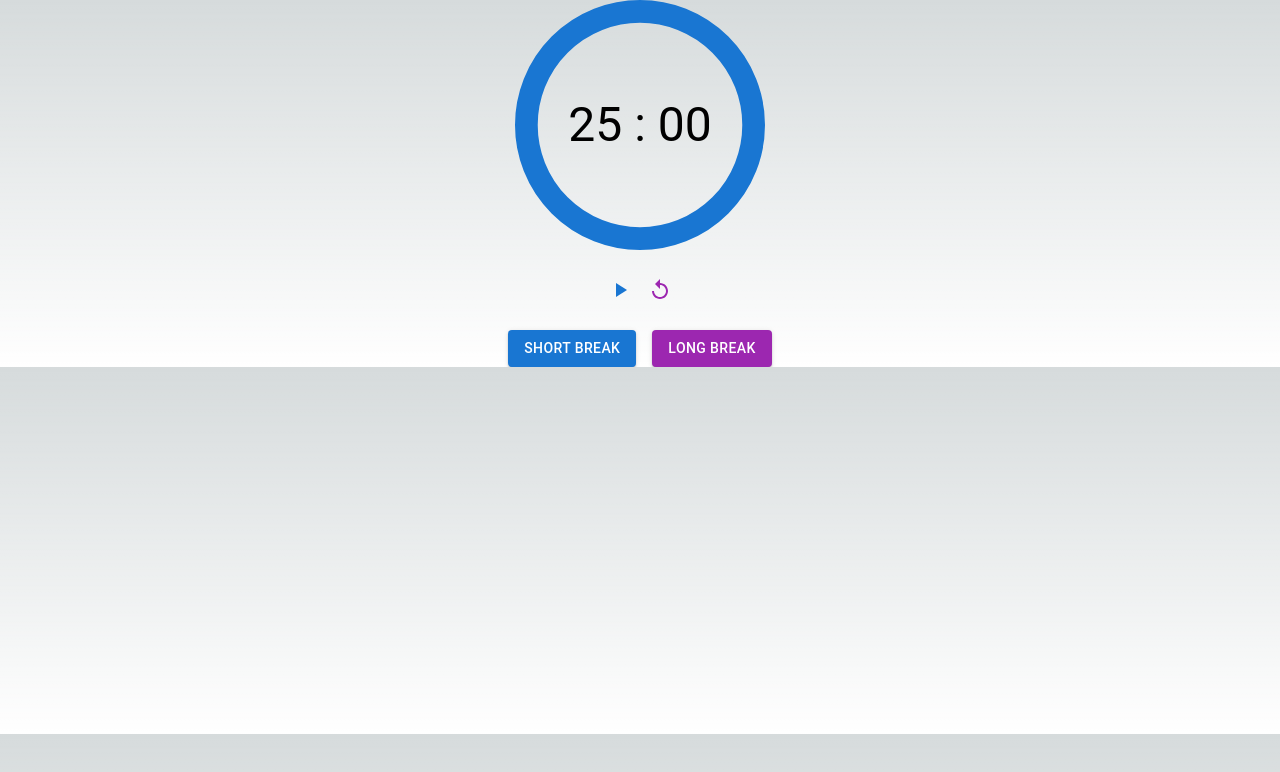
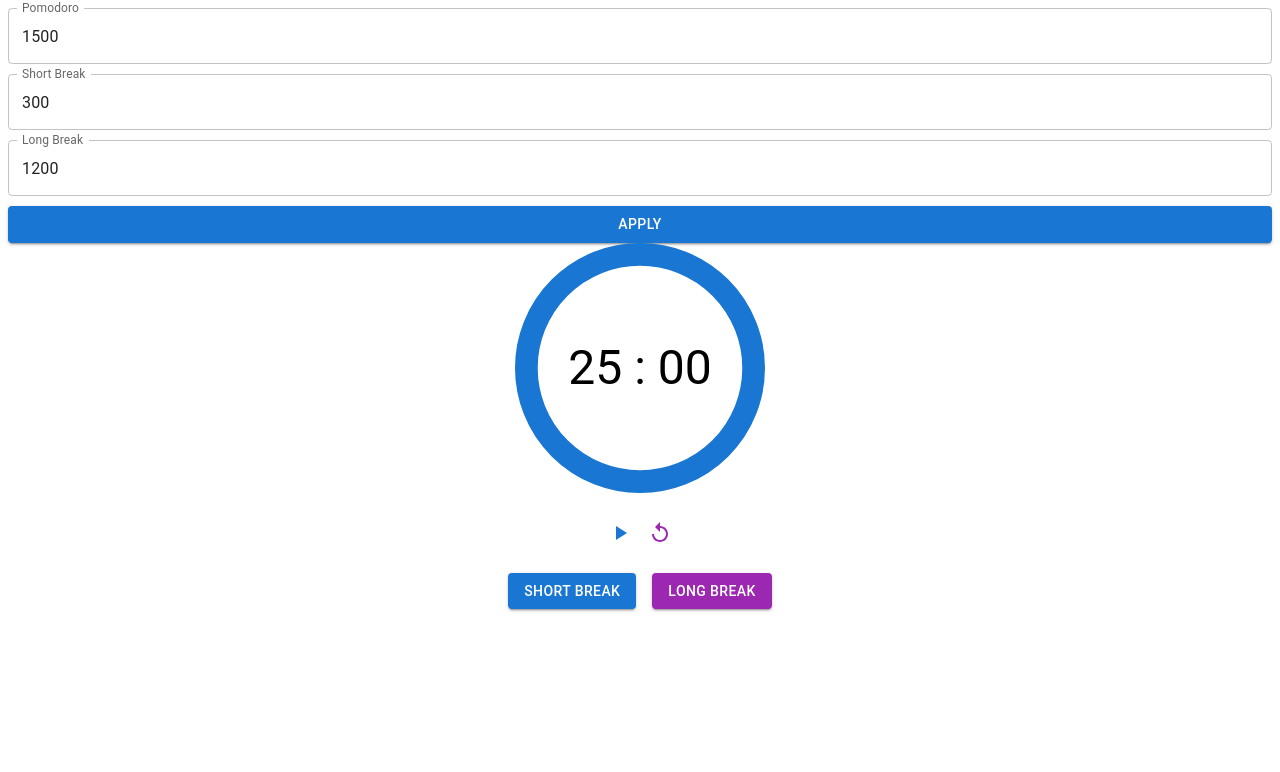
Before and after one commit to SebaaAguilera/pomodoro, a Next.js app: page / in a window 1280 px wide. Shown: the top 772 px of the page. Built offline with nearby package versions, Linux system fonts and the light colour scheme.

Commit message:
upd: TimerConfig component

```diff
--- a/src/components/Timer/index.js
+++ b/src/components/Timer/index.js
@@ -3,7 +3,7 @@ import CircularTimer from './CircularTimer'
 import PlayPauseButton from './PlayPauseButton'
 import ResetButton from './ResetButton'
 
-const PomodoroTimer = ({ timer, totalSeconds }) => {
+const PomodoroTimer = ({ timer, timersSeconds }) => {
   const [isActive, setIsActive] = useState(false)
   const [secondsLeft, setSecondsLeft] = useState(0)
 
@@ -13,8 +13,8 @@ const PomodoroTimer = ({ timer, totalSeconds }) => {
 
   const resetTimer = useCallback(() => {
     setIsActive(false)
-    setSecondsLeft(totalSeconds)
-  }, [totalSeconds])
+    setSecondsLeft(timersSeconds[timer])
+  }, [timer, timersSeconds])
 
   useEffect(() => {
     resetTimer()
@@ -37,7 +37,7 @@ const PomodoroTimer = ({ timer, totalSeconds }) => {
 
   return (
     <>
-      <CircularTimer isActive={isActive} secondsLeft={secondsLeft} totalSeconds={totalSeconds}/>
+      <CircularTimer isActive={isActive} secondsLeft={secondsLeft} totalSeconds={timersSeconds[timer]}/>
       <div style={{ marginTop: '20px', display: 'flex', justifyContent: 'center' }}>
         <PlayPauseButton isActive={isActive} toggle={toggleTimer}/>
         <ResetButton reset={resetTimer}/>
--- /dev/null
+++ b/src/components/TimerConfig/index.js
@@ -0,0 +1,60 @@
+import { useRef, useState } from 'react'
+import Box from '@mui/material/Box'
+import Button from '@mui/material/Button'
+import TextField from '@mui/material/TextField'
+
+const TimerConfig = ({ timersSeconds, setTimersSeconds }) => {
+  const pomodoroRef = useRef(null)
+  const shortBreakRef = useRef(null)
+  const longBreakRef = useRef(null)
+
+  const onSubmit = (e) => {
+    e.preventDefault()
+
+    setTimersSeconds({
+      POMODORO: parseInt(pomodoroRef.current.value),
+      SHORT_BREAK: parseInt(shortBreakRef.current.value),
+      LONG_BREAK: parseInt(longBreakRef.current.value)
+    })
+  }
+
+  return (
+    <Box
+      component="form"
+      noValidate
+      autoComplete="off"
+      onSubmit={onSubmit}
+    >
+      <TextField
+        inputRef={pomodoroRef}
+        label="Pomodoro"
+        fullWidth
+        sx={{ marginBottom: '10px' }}
+        type="number"
+        defaultValue={timersSeconds.POMODORO}
+        inputProps={{ min: 1 }}
+      />
+      <TextField
+        inputRef={shortBreakRef}
+        label="Short Break"
+        fullWidth
+        sx={{ marginBottom: '10px' }}
+        type="number"
+        defaultValue={timersSeconds.SHORT_BREAK}
+        inputProps={{ min: 1 }}
+      />
+      <TextField
+        inputRef={longBreakRef}
+        label="Long Break"
+        fullWidth
+        sx={{ marginBottom: '10px' }}
+        type="number"
+        defaultValue={timersSeconds.LONG_BREAK}
+        inputProps={{ min: 1 }}
+      />
+      <Button variant="contained" type="submit" fullWidth> Apply </Button>
+    </Box>
+  )
+}
+
+export default TimerConfig
--- a/src/components/TimerSelect/index.js
+++ b/src/components/TimerSelect/index.js
@@ -25,7 +25,7 @@ const TimerSelect = ({ timer, updateTimer }) => {
         </>
         :
         <Button
-          variant="contained"
+          variant="outlined"
           color="primary"
           onClick={updateTimer("POMODORO")}
           >
--- a/src/pages/_app.js
+++ b/src/pages/_app.js
@@ -1,5 +1,3 @@
-import '@/styles/globals.css'
-
 export default function App({ Component, pageProps }) {
   return <Component {...pageProps} />
 }
--- a/src/pages/index.js
+++ b/src/pages/index.js
@@ -3,24 +3,21 @@ import { Inter } from 'next/font/google'
 import { useCallback, useState } from 'react'
 import Timer from '@/components/Timer'
 import TimerSelect from '@/components/TimerSelect'
+import TimerConfig from '@/components/TimerConfig'
 
 const inter = Inter({ subsets: ['latin'] })
-
-const timerSeconds = {
-  POMODORO: 25 * 60,
-  SHORT_BREAK: 5 * 60,
-  LONG_BREAK: 20 * 60,
-}
-
 
 export default function Home() {
 
   const [timer, setTimer] = useState('POMODORO')
-  const [totalSeconds, setTotalSeconds] = useState(timerSeconds[timer])
+  const [timersSeconds, setTimersSeconds] = useState({
+    POMODORO: 25 * 60,
+    SHORT_BREAK: 5 * 60,
+    LONG_BREAK: 20 * 60,
+  })
 
   const updateTimer = useCallback((newTimer) => () => {
     setTimer(newTimer)
-    setTotalSeconds(timerSeconds[newTimer])
   }, [])
 
   return (
@@ -32,7 +29,8 @@ export default function Home() {
         <link rel="icon" href="/favicon.ico" />
       </Head>
       <main>
-        <Timer timer={timer} totalSeconds={totalSeconds}/>
+        <TimerConfig timersSeconds={timersSeconds} setTimersSeconds={setTimersSeconds}/>
+        <Timer timer={timer} timersSeconds={timersSeconds}/>
         <TimerSelect timer={timer} updateTimer={updateTimer}/>
       </main>
     </>
```
